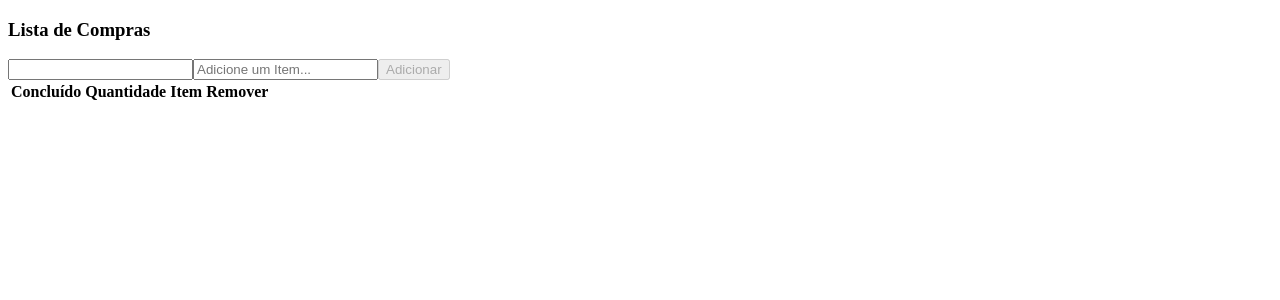
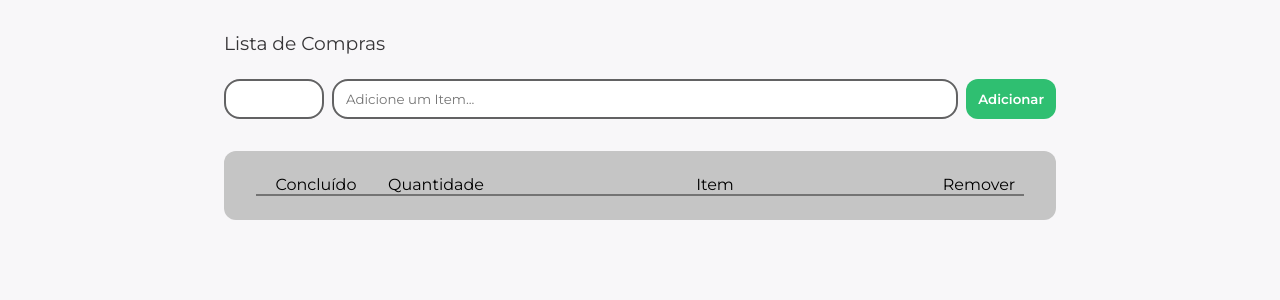
Before and after one commit to JoseHFalsarella/angular-prjListaDeCompras, an Angular app: page /lista in a window 1280 px wide. Shown: the top 300 px of the page. Built offline with nearby package versions, Linux system fonts and the light colour scheme.

Commit message:
T004: style - Estilização da lista de compras digital

```diff
--- a/src/app/pages/lista-de-compras/lista-de-compras.component.scss
+++ b/src/app/pages/lista-de-compras/lista-de-compras.component.scss
@@ -0,0 +1,100 @@
+.container {
+    padding: 32px;
+    margin: auto;
+
+    max-width: 70%;
+}
+
+form {
+    display: flex;
+    flex-direction: column;
+    gap: 8px;
+
+    p {
+        font-size: smaller;
+    }
+
+    .message {
+        position: absolute;
+        margin-top: 43px;
+        margin-left: 1%;
+    }
+}
+
+.inputs {
+    display: flex;
+    flex-direction: row;
+    gap: 8px;
+}
+
+#writeItem {
+    width: 100%;
+}
+
+#btnAdd {
+    width: 120px;
+    background-color: #2fbf71;
+    color: white;
+    transition: background-color .35s ease-in-out;
+}
+
+#btnAdd:hover {
+    background-color: #6fdba0;
+    cursor: pointer;
+}
+
+#form {
+    margin-top: 24px;
+}
+
+#table {
+    margin-top: 32px;
+    width: 100%;
+    background-color: #c5c5c5;
+    border-radius: 12px;
+    padding: 24px 32px;
+
+    button {
+        background: none;
+        border-style: none;
+        padding-top: 5px;
+
+        img {
+            height: 20px;
+        }
+    }
+
+}
+
+table {
+    width: 100%;
+    border-collapse: collapse;
+}
+
+th, td {
+    text-align: center;
+    border-bottom: 2px solid #747474;
+    vertical-align: middle;
+    width: auto;
+}
+
+td {
+    align-items: center;
+}
+
+#item-qtty, #item-name {
+    border: 2px solid #747474;;
+}
+
+#qtty, #done {
+    width: 120px;
+}
+
+#rmv {
+    width: 90px;
+}
+
+tr:has(input[type=checkbox]:checked) .item-info {
+    text-decoration: line-through;
+    color: #868686;
+}
--- a/src/styles.scss
+++ b/src/styles.scss
@@ -1 +1,44 @@
-/* You can add global styles to this file, and also import other style files */
+@import url('https://fonts.googleapis.com/css2?family=Montserrat:ital,wght@0,100..900;1,100..900&display=swap');
+
+* {
+    margin: 0;
+    padding: 0;
+    box-sizing: border-box;
+    font-family: "Montserrat", sans-serif;
+    font-weight: normal;
+}
+
+h1, h2, h3, p {
+    color: #363537;
+}
+
+html {
+    background-color: #f8f7f9;
+}
+
+input[type=text] {
+    height: 40px;
+    border-radius: 16px;
+    border: 2px #626263 solid;
+    padding-left: 12px;
+}
+
+input[type=text]:focus {
+    outline-color: #363537;
+}
+
+input[type=submit] {
+    height: 40px;
+    border-radius: 12px;
+    border-style: none;
+    font-weight: 600;
+}
+
+input[type=number] {
+    max-width: 100px;
+    height: 40px;
+    border-radius: 16px;
+    border: 2px #626263 solid;
+    padding-left: 12px;
+    padding-right: 12px;
+}
```
Also changed, not shown: src/assets/images/remove.png (added).
